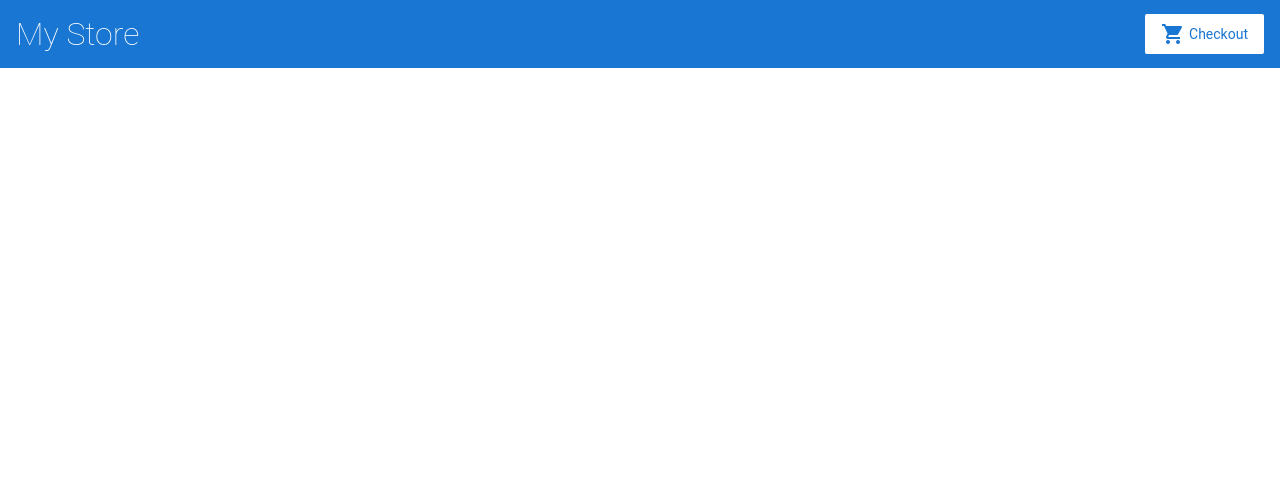
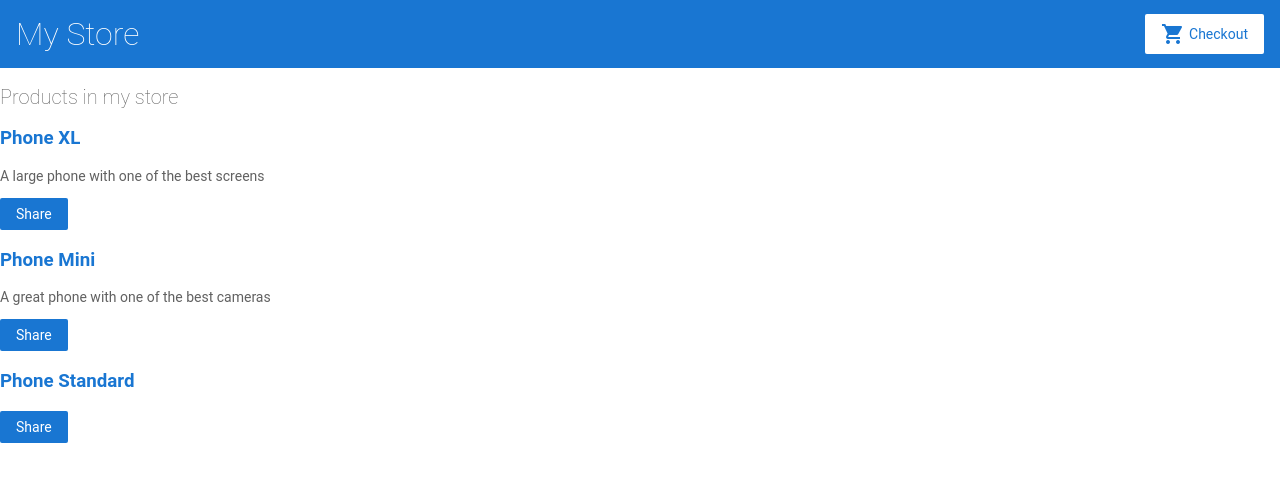
Before and after one commit to Uvais-Mohammad/product-app, an Angular app: page / in a window 1280 px wide. Shown: the top 482 px of the page. Built offline with nearby package versions, Linux system fonts and the light colour scheme.

Commit message:
completed product listing

```diff
--- a/src/app/app.component.html
+++ b/src/app/app.component.html
@@ -1 +1,2 @@
 <app-top-bar></app-top-bar>
+<app-product-list></app-product-list>
--- a/src/app/app.module.ts
+++ b/src/app/app.module.ts
@@ -3,11 +3,15 @@ import { BrowserModule } from '@angular/platform-browser';
 
 import { AppComponent } from './app.component';
 import { TopBarComponent } from './top-bar/top-bar.component';
+import { ProductListComponent } from './product-list/product-list.component';
+import { ProductAlertsComponent } from './product-alerts/product-alerts.component';
 
 @NgModule({
   declarations: [
     AppComponent,
-    TopBarComponent
+    TopBarComponent,
+    ProductListComponent,
+    ProductAlertsComponent
   ],
   imports: [
     BrowserModule
--- /dev/null
+++ b/src/app/product-alerts/product-alerts.component.html
@@ -0,0 +1 @@
+<p>product-alerts works!</p>
--- /dev/null
+++ b/src/app/product-alerts/product-alerts.component.ts
@@ -0,0 +1,15 @@
+import { Component, OnInit } from '@angular/core';
+
+@Component({
+  selector: 'app-product-alerts',
+  templateUrl: './product-alerts.component.html',
+  styleUrls: ['./product-alerts.component.css']
+})
+export class ProductAlertsComponent implements OnInit {
+
+  constructor() { }
+
+  ngOnInit(): void {
+  }
+
+}
--- /dev/null
+++ b/src/app/product-list/product-list.component.html
@@ -0,0 +1,10 @@
+<h2>Products in my store</h2>
+<div *ngFor="let product of products">
+  <h3><a [title]="'Click to see details of '+product.name">{{product.name}}</a></h3>
+  <p *ngIf="product.description">
+    {{product.description}}
+  </p>
+  <button (click)="share()">
+    Share
+  </button>
+</div>
--- /dev/null
+++ b/src/app/product-list/product-list.component.ts
@@ -0,0 +1,20 @@
+import { Component, OnInit } from '@angular/core';
+import { products } from '../product';
+
+@Component({
+  selector: 'app-product-list',
+  templateUrl: './product-list.component.html',
+  styleUrls: ['./product-list.component.css']
+})
+export class ProductListComponent implements OnInit {
+
+  constructor() { }
+
+  ngOnInit(): void {
+  }
+  products = products;
+
+  share() {
+    window.alert('The product has been shared!');
+  }
+}
--- a/src/styles.css
+++ b/src/styles.css
@@ -122,6 +122,8 @@ app-top-bar h1 {
   margin: 0;
 }
 
+
+
 /* Checkout Cart, Shipping Prices */
 
 .cart-item, .shipping-item {
```
Also changed, not shown: src/app/product-alerts/product-alerts.component.css (added), src/app/product-list/product-list.component.css (added), 2 other files (tests, documents, lock files or other folders).
